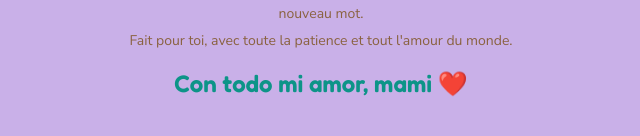
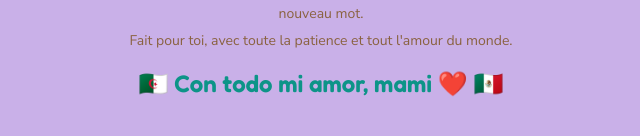
Before and after one commit to Cosamane/francenol, a Next.js app: page / in a window 1280 px wide. Shown: the part 5715-5851 px from the top of the page, without its empty margins (319-959 px from the left). Built offline with nearby package versions, Linux system fonts and the light colour scheme.

Commit message:
Ajusta dedicatoria: frances, tamano, corazon rojo y banderas

```diff
--- a/src/app/page.js
+++ b/src/app/page.js
@@ -134,7 +134,7 @@ export default function Home() {
             Fait pour toi, avec toute la patience et tout l&apos;amour du monde.
           </p>
           <p className="font-display text-2xl font-semibold text-turquesa-dark">
-            Con todo mi amor, mami ❤️
+            🇩🇿 Con todo mi amor, mami ❤️ 🇲🇽
           </p>
         </div>
       </footer>
```
